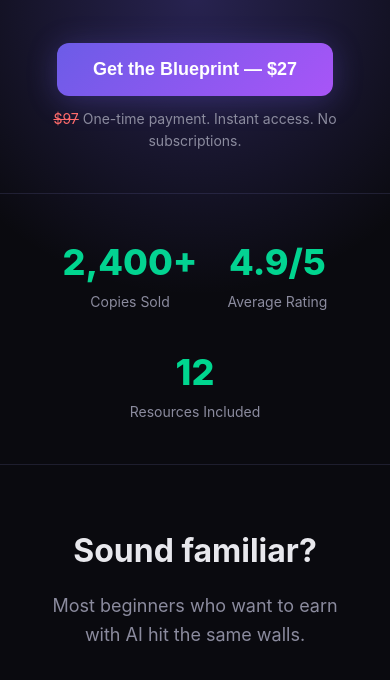
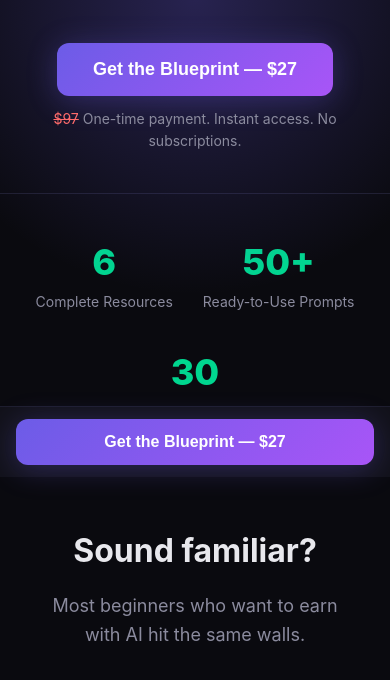
Before and after one commit to Eastleigh/aicashstarterkit, a FastAPI app: page / in a window 390 px wide; the page is wider, and only the part inside the window is pictured. Shown: the part 367-1047 px from the top of that part. Run offline with FastAPI, Linux system fonts and the light colour scheme.

Commit message:
Improve landing page: remove fake social proof, add email capture, support email, mobile sticky CTA
- Replace fake social proof (2,400+ sold, 4.9/5 rating) with factual stats (6 resources, 50+ prompts, 30-day plan)
- Replace fake testimonials with 'Why This Works' value props section
- Add email capture popup (exit-intent + 45s timer) with /api/subscribe endpoint
- Add support@aicashstarterkit.com to FAQ refund answer, guarantee section, and footer
- Add sticky mobile CTA bar for better mobile conversion
- Add bottom padding on mobile to account for sticky CTA

Co-Authored-By: Devin AI <158243242+devin-ai-integration[bot]@users.noreply.github.com>

```diff
--- a/app/main.py
+++ b/app/main.py
@@ -2,6 +2,8 @@ import os
 import json
 import hmac
 import hashlib
+import csv
+from datetime import datetime, timezone
 from pathlib import Path
 
 import stripe
@@ -28,6 +30,7 @@ if STRIPE_SECRET_KEY:
     stripe.api_key = STRIPE_SECRET_KEY
 
 DOMAIN = os.getenv("DOMAIN", "http://localhost:8000")
+SUBSCRIBERS_FILE = BASE_DIR.parent / "subscribers.csv"
 
 DOWNLOAD_FILES = {
     "01-ai-income-playbook": "01-ai-income-playbook.pdf",
@@ -100,6 +103,27 @@ async def download_file(file_key: str, session_id: str = ""):
     )
 
 
+@app.post("/api/subscribe")
+async def subscribe(request: Request):
+    try:
+        body = await request.json()
+        email = body.get("email", "").strip().lower()
+        if not email or "@" not in email:
+            return JSONResponse({"error": "Invalid email"}, status_code=400)
+
+        file_exists = SUBSCRIBERS_FILE.exists()
+        with open(SUBSCRIBERS_FILE, "a", newline="") as f:
+            writer = csv.writer(f)
+            if not file_exists:
+                writer.writerow(["email", "subscribed_at"])
+            writer.writerow([email, datetime.now(timezone.utc).isoformat()])
+
+        print(f"[SUBSCRIBER] {email}")
+        return JSONResponse({"status": "ok"})
+    except Exception:
+        return JSONResponse({"error": "Something went wrong"}, status_code=500)
+
+
 @app.post("/api/checkout")
 async def create_checkout():
     if not STRIPE_SECRET_KEY:
--- a/app/templates/landing.html
+++ b/app/templates/landing.html
@@ -440,6 +440,26 @@
         .toast.show { transform: translateY(0); opacity: 1; }
         .toast.error { border-color: var(--red); }
 
+        /* ---- Sticky Mobile CTA ---- */
+        .sticky-cta {
+            display: none;
+            position: fixed;
+            bottom: 0;
+            left: 0;
+            right: 0;
+            background: var(--surface);
+            border-top: 1px solid var(--border);
+            padding: 12px 16px;
+            z-index: 9998;
+            text-align: center;
+        }
+        .sticky-cta .cta-btn {
+            width: 100%;
+            justify-content: center;
+            padding: 14px;
+            font-size: 16px;
+        }
+
         /* ---- Mobile ---- */
         @media (max-width: 600px) {
             .hero { padding: 60px 16px 40px; }
@@ -449,6 +469,9 @@
             .pricing-box { padding: 36px 24px; }
             .pricing-price .current { font-size: 44px; }
             .section { padding: 60px 16px; }
+            .sticky-cta { display: block; }
+            footer { padding-bottom: 80px; }
+            .final-cta { padding-bottom: 100px; }
         }
     </style>
 </head>
@@ -478,16 +501,16 @@
 <section class="social-proof">
     <div class="proof-stats">
         <div class="proof-stat">
-            <div class="num">2,400+</div>
-            <div class="label">Copies Sold</div>
+            <div class="num">6</div>
+            <div class="label">Complete Resources</div>
         </div>
         <div class="proof-stat">
-            <div class="num">4.9/5</div>
-            <div class="label">Average Rating</div>
+            <div class="num">50+</div>
+            <div class="label">Ready-to-Use Prompts</div>
         </div>
         <div class="proof-stat">
-            <div class="num">12</div>
-            <div class="label">Resources Included</div>
+            <div class="num">30</div>
+            <div class="label">Day Action Plan</div>
         </div>
     </div>
 </section>
@@ -584,26 +607,26 @@
     </div>
 </section>
 
-<!-- Testimonials -->
+<!-- What Makes This Different -->
 <section class="section" style="background: var(--surface);">
     <div class="container">
-        <h2 class="section-title">What Buyers Are Saying</h2>
-        <p class="section-sub">Real results from real beginners.</p>
+        <h2 class="section-title">Why This Works</h2>
+        <p class="section-sub">This isn't another course or theory dump. It's a system.</p>
         <div class="testimonials-grid">
             <div class="testimonial">
-                <div class="stars">&#9733;&#9733;&#9733;&#9733;&#9733;</div>
-                <p>"Made my first $150 freelancing with AI in week 2. The proposal templates alone are worth 10x the price."</p>
-                <div class="author">Sarah M. — Content Writer</div>
+                <div class="stars" style="color: var(--accent);">&#9881;</div>
+                <p style="font-style: normal; color: var(--text);"><strong>Done-for-you templates</strong></p>
+                <p>No blank-page syndrome. Every prompt, email, and proposal is ready to copy, paste, and customize.</p>
             </div>
             <div class="testimonial">
-                <div class="stars">&#9733;&#9733;&#9733;&#9733;&#9733;</div>
-                <p>"I was stuck in tutorial hell for months. This blueprint gave me a clear plan and I actually started earning. Best $27 I've spent."</p>
-                <div class="author">James R. — Side Hustler</div>
+                <div class="stars" style="color: var(--green);">&#9201;</div>
+                <p style="font-style: normal; color: var(--text);"><strong>Built for speed</strong></p>
+                <p>The 30-day plan tells you exactly what to do each day. No guessing, no decision fatigue.</p>
             </div>
             <div class="testimonial">
-                <div class="stars">&#9733;&#9733;&#9733;&#9733;&#9733;</div>
-                <p>"The prompt library is insane. I use it every day for client work. Already made back 20x what I paid."</p>
-                <div class="author">Lisa K. — Freelance Copywriter</div>
+                <div class="stars" style="color: var(--gold);">&#128274;</div>
+                <p style="font-style: normal; color: var(--text);"><strong>No hidden costs</strong></p>
+                <p>$27 once. No subscriptions, no upsells, no "premium tier." You get everything, forever.</p>
             </div>
         </div>
     </div>
@@ -674,7 +697,7 @@
                     Is there a refund policy?
                     <span class="arrow">&#9660;</span>
                 </button>
-                <div class="faq-a">Yes — 30-day money-back guarantee. If you're not satisfied, email us and we'll refund you. No questions asked.</div>
+                <div class="faq-a">Yes — 30-day money-back guarantee. If you're not satisfied, email support@aicashstarterkit.com and we'll refund you. No questions asked.</div>
             </div>
             <div class="faq-item">
                 <button class="faq-q" onclick="toggleFaq(this)">
@@ -691,13 +714,13 @@
 <section class="guarantee">
     <div class="shield">&#128737;</div>
     <h3>30-Day Money-Back Guarantee</h3>
-    <p>Try the entire blueprint risk-free. If you don't love it, email us within 30 days for a full refund. Zero risk.</p>
+    <p>Try the entire blueprint risk-free. If you don't love it, email support@aicashstarterkit.com within 30 days for a full refund. Zero risk.</p>
 </section>
 
 <!-- Final CTA -->
 <section class="final-cta">
     <h2>Ready to Make Your First $300 With AI?</h2>
-    <p>Join 2,400+ beginners who already got started. Your future self will thank you.</p>
+    <p>Stop overthinking. Start earning. Your future self will thank you.</p>
     <button class="cta-btn" onclick="checkout()">
         Get the Blueprint — Just $27
     </button>
@@ -706,10 +729,32 @@
     </p>
 </section>
 
+<!-- Sticky Mobile CTA -->
+<div class="sticky-cta">
+    <button class="cta-btn" onclick="checkout()">Get the Blueprint — $27</button>
+</div>
+
 <!-- Footer -->
 <footer>
     <p>&copy; 2025 AI Income Blueprint. All rights reserved.</p>
+    <p style="margin-top: 8px;">Questions? <a href="mailto:support@aicashstarterkit.com" style="color: var(--accent); text-decoration: none;">support@aicashstarterkit.com</a></p>
 </footer>
+
+<!-- Email Capture Popup -->
+<div id="email-overlay" style="display:none; position:fixed; inset:0; background:rgba(0,0,0,0.7); z-index:10000; align-items:center; justify-content:center;">
+    <div style="background:var(--surface); border:2px solid var(--accent); border-radius:20px; padding:40px 32px; max-width:420px; width:90%; text-align:center; position:relative;">
+        <button onclick="closePopup()" style="position:absolute; top:12px; right:16px; background:none; border:none; color:var(--muted); font-size:24px; cursor:pointer;">&times;</button>
+        <div style="font-size:36px; margin-bottom:12px;">&#127873;</div>
+        <h3 style="font-size:22px; margin-bottom:8px; color:var(--text);">Wait — Free AI Prompts Inside</h3>
+        <p style="color:var(--muted); font-size:15px; margin-bottom:20px;">Get 5 of our best money-making AI prompts free. No spam, unsubscribe anytime.</p>
+        <form id="email-form" onsubmit="captureEmail(event)">
+            <input type="email" id="popup-email" required placeholder="Your best email" style="width:100%; padding:14px 16px; border-radius:10px; border:1px solid var(--border); background:var(--bg); color:var(--text); font-size:16px; margin-bottom:12px; outline:none;">
+            <button type="submit" style="width:100%; padding:14px; border-radius:10px; border:none; background:linear-gradient(135deg, var(--green), #00b377); color:white; font-size:16px; font-weight:700; cursor:pointer;">Send Me the Free Prompts</button>
+        </form>
+        <p id="popup-success" style="display:none; color:var(--green); font-size:15px; margin-top:12px;">Sent! Check your inbox.</p>
+        <p style="color:var(--muted); font-size:12px; margin-top:12px;">No spam. Unsubscribe anytime.</p>
+    </div>
+</div>
 
 <!-- Toast -->
 <div class="toast" id="toast"></div>
@@ -732,6 +777,35 @@ function showToast(msg, isError) {
     t.className = 'toast show' + (isError ? ' error' : '');
     setTimeout(() => t.className = 'toast', 4000);
 }
+
+// Email popup — shows after 45s or on exit intent
+let popupShown = false;
+function showPopup() {
+    if (popupShown || sessionStorage.getItem('popup_closed')) return;
+    popupShown = true;
+    const o = document.getElementById('email-overlay');
+    o.style.display = 'flex';
+}
+function closePopup() {
+    document.getElementById('email-overlay').style.display = 'none';
+    sessionStorage.setItem('popup_closed', '1');
+}
+async function captureEmail(e) {
+    e.preventDefault();
+    const email = document.getElementById('popup-email').value;
+    try {
+        await fetch('/api/subscribe', { method: 'POST', headers: {'Content-Type': 'application/json'}, body: JSON.stringify({email}) });
+    } catch(err) {}
+    document.getElementById('email-form').style.display = 'none';
+    document.getElementById('popup-success').style.display = 'block';
+    setTimeout(closePopup, 2000);
+}
+// Exit intent (desktop)
+document.addEventListener('mouseout', function(e) {
+    if (e.clientY < 10) showPopup();
+});
+// Timer fallback (mobile + desktop)
+setTimeout(showPopup, 45000);
 
 async function checkout() {
     const btn = event.target;
```
